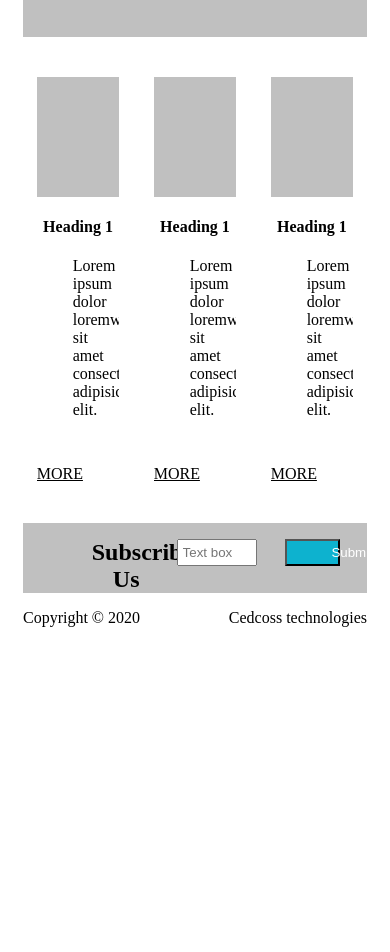
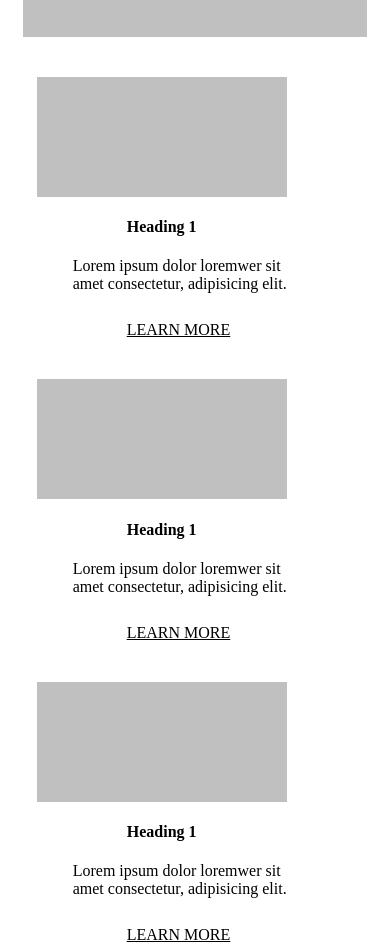
Before and after one commit to akashcedcoss/Template3, a plain HTML site: page src/index.html in a window 390 px wide. Shown: the part 579-1531 px from the top of the page. Before the commit the page ends 1222 px from the top, so only its background shows below. Drawn offline with Linux system fonts and the light colour scheme.

Commit message:
Changes in responsive

```diff
--- a/src/index.html
+++ b/src/index.html
@@ -29,6 +29,7 @@
         </div>
     </div>
     <div class="containery">
+        <div class="bigcontain">
         <div class="mb1">
         <div class="box1">
         </div>
@@ -51,6 +52,7 @@
         <a class="a1" href="#">LEARN MORE</a>
     </div>
     </div>
+</div>
     <div class="containerz">
         <div class="content">
             <h2 class="subs">Subscribe Us</h2>
--- a/src/style.css
+++ b/src/style.css
@@ -140,7 +140,7 @@ h2{
 .sub{
     padding: 0;
     margin: 0;
-    padding-left: 40px;
+    /* padding-left: 40px; */
 }
 .f1{
     float: left;
@@ -148,3 +148,79 @@ h2{
 .f2{
     float: right;
 }
+.bigcontain{
+    overflow: hidden;
+    margin: auto;
+    padding: 0;
+}
+@media screen and (max-width: 760px) {
+    /* For mobile phones: */
+    .subs {
+        padding: 0;
+        margin: 0;
+        text-align: center;
+        width: 30%;
+    }
+    .content {
+        margin-top: 16px;
+        margin-bottom: 16px;
+        display: flex;
+        flex-direction: column;
+        align-items: center;
+
+    }
+    .button2 {
+        padding: 4px;
+        color: white;
+        background-color: rgb(13, 178, 207);
+
+    }
+    .sub {
+        margin: 0px;
+    }
+
+
+    .mb1 {
+        float: left;
+        /* width: 73%; */
+        width: auto;
+        overflow: hidden;
+        margin-left: 4%;
+        margin-bottom: 40px;
+    }
+    .box1 {
+        height: 120px;
+        background-color: rgb(192,192,192);
+    }
+
+    .mb2 {
+        float: left;
+        /* width: 73%; */
+        width: auto;
+        overflow: hidden;
+        margin-left: 4%;
+        margin-bottom: 40px;
+    }
+    .box2 {
+        height: 120px;
+        background-color: rgb(192,192,192);
+    }
+    .mb3 {
+        float: left;
+        /* width: 73%; */
+        width: auto;
+        overflow: hidden;
+        margin-left: 4%;
+        margin-bottom: 40px;
+    }
+    .box3 {
+        height: 120px;
+        background-color: rgb(192,192,192);
+    }
+    .bigcontain{
+        overflow: hidden;
+        margin: auto;
+        padding: 0;
+    }
+
+  }
```
